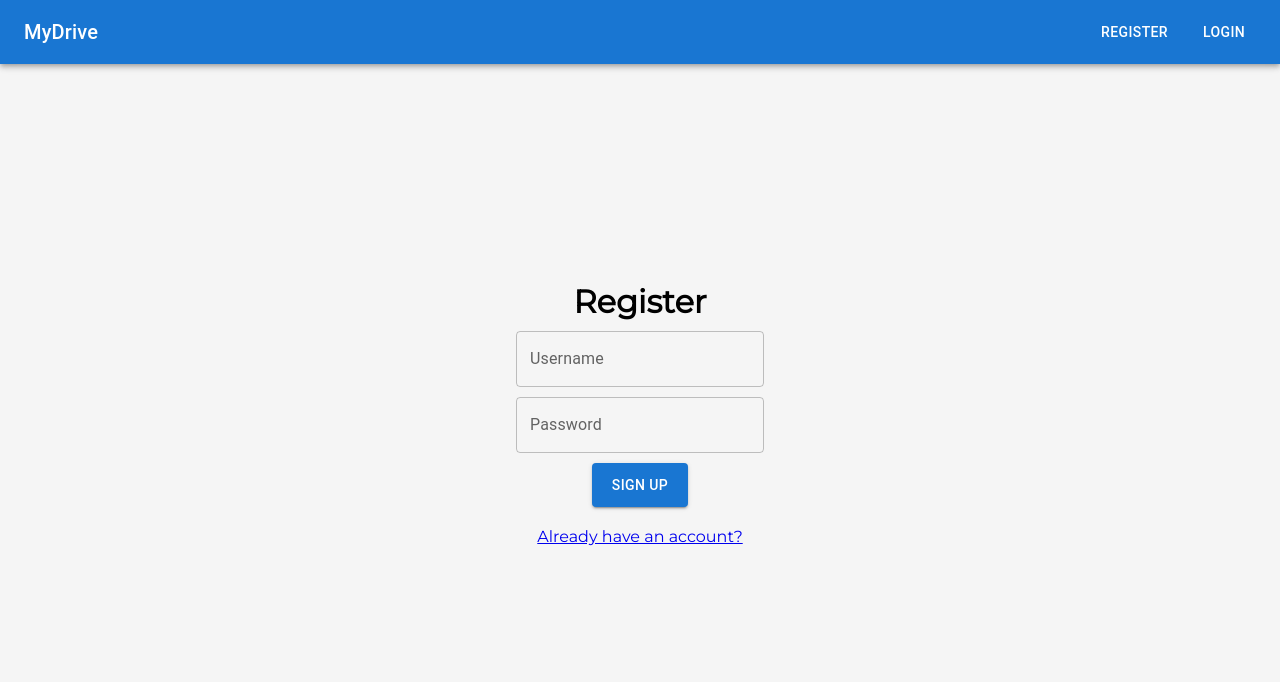
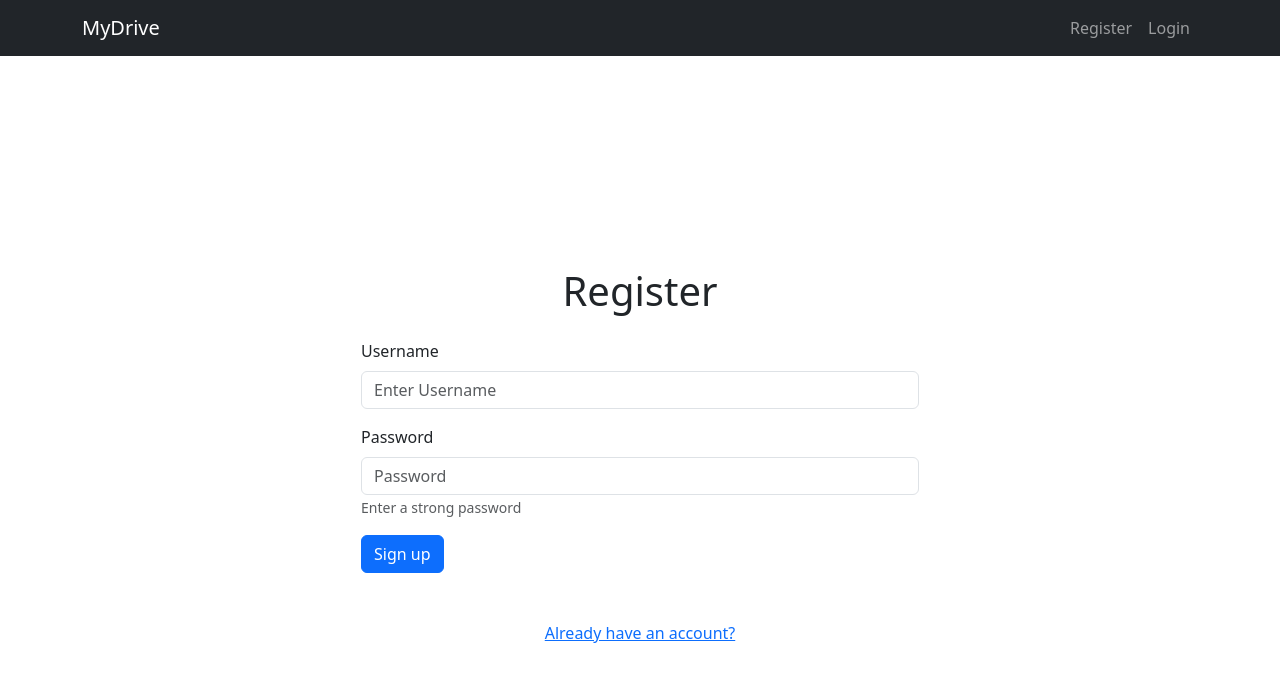
Before and after one commit to prajwal-pawar/MyDrive, a React (Vite) app in the folder client/: page /register in a window 1280 px wide. Shown: the top 682 px of the page. Built offline with nearby package versions, Linux system fonts and the light colour scheme.

Commit message:
remove MUI & add react-bootstrap

```diff
--- a/client/src/components/App.jsx
+++ b/client/src/components/App.jsx
@@ -9,6 +9,7 @@ function App() {
   return (
     <div className="App">
       <Navbar />
+
       {/* routing */}
       <Routes>
         <Route exact path="/" element={<Home />} />
--- a/client/src/components/Home.jsx
+++ b/client/src/components/Home.jsx
@@ -1,12 +1,13 @@
 import { useEffect, useRef, useState } from "react";
 import { useNavigate } from "react-router-dom";
-import { Button, Grid } from "@mui/material";
+import { Form, Button } from "react-bootstrap";
 import axios from "axios";
 import Notifications from "./Notifications";
 import isTokenExpired from "../utils/checkExpireToken";
 
 const Home = () => {
   // state hooks for error and success messages
+  const [file, setFile] = useState();
   const [message, setMessage] = useState("");
   const [error, setError] = useState(false);
 
@@ -75,33 +76,24 @@ const Home = () => {
   };
 
   return (
-    <div>
-      <h1 style={{ textAlign: "center", margin: "20px 0px" }}>MyDrive</h1>
+    <div className="container d-flex flex-column align-items-center justify-content-center mt-5">
+      <h1 className="mb-4">MyDrive</h1>
 
-      <Grid container display="flex" justifyContent="center">
-        {/* if there is message, notify as per API response otherwise null */}
-        {message ? <Notifications error={error} message={message} /> : null}
-      </Grid>
+      {/* if there is message, notify as per API response otherwise null */}
+      {message ? <Notifications message={message} /> : null}
 
-      <div style={{ textAlign: "center" }}>
-        <label htmlFor="uploadBtn">
-          <input
-            type="file"
-            id="uploadBtn"
-            style={{ display: "none" }}
-            ref={fileRef}
-            onChange={uploadFiles} // on changing file
-          />
-          <Button
-            color="primary"
-            variant="contained"
-            component="span"
-            style={{ marginBottom: "20px" }}
-          >
-            Upload Files
-          </Button>
-        </label>
-      </div>
+      <Form.Group controlId="formFile" className="mb-3 mt-2 w-50">
+        <Form.Label>Choose File to Upload</Form.Label>
+        <Form.Control
+          type="file"
+          ref={fileRef}
+          // onChange={uploadFiles} // on changing file
+        />
+      </Form.Group>
+
+      <Button variant="primary" onClick={uploadFiles}>
+        Upload
+      </Button>
     </div>
   );
 };
--- a/client/src/components/Login.jsx
+++ b/client/src/components/Login.jsx
@@ -1,6 +1,6 @@
 import { useRef, useState } from "react";
 import { Link, useNavigate } from "react-router-dom";
-import { Grid, TextField, Button } from "@mui/material";
+import { Form, Button } from "react-bootstrap";
 import axios from "axios";
 import Notifications from "./Notifications";
 
@@ -16,8 +16,11 @@ const Login = () => {
   const navigate = useNavigate();
 
   // login user
-  const loginUser = async () => {
+  const loginUser = async (event) => {
     try {
+      // prevent default behaviour of form submit
+      event.preventDefault();
+
       // getting input values
       let username = usernameRef.current.value;
       let password = passwordRef.current.value;
@@ -51,49 +54,44 @@ const Login = () => {
   };
 
   return (
-    <div>
-      <Grid
-        container
-        display="flex"
-        flexDirection="column"
-        justifyContent="center"
-        alignItems="center"
-        minHeight="100vh"
+    <div
+      className="container d-flex flex-column align-items-center justify-content-center"
+      style={{ minHeight: "100vh" }}
     >
-        <h1 style={{ margin: "-100px 0px 10px 0px" }}>Login</h1>
+      <h1 className="mb-4">Login</h1>
 
       {/* if there is message, notify as per API response otherwise null */}
       {message ? <Notifications error={error} message={message} /> : null}
 
-        <TextField
+      <Form onSubmit={loginUser} className="w-50">
+        <Form.Group className="mb-3" controlId="formUserName">
+          <Form.Label>Username</Form.Label>
+          <Form.Control
             type="text"
-          id="outlined-basic"
-          label="Username"
-          variant="outlined"
-          inputRef={usernameRef} // same as ref={usernameRef}
-          style={{ marginBottom: "10px" }}
+            ref={usernameRef}
+            placeholder="Enter Username"
+            required
           />
-        <TextField
+        </Form.Group>
+
+        <Form.Group className="mb-3" controlId="formPassword">
+          <Form.Label>Password</Form.Label>
+          <Form.Control
             type="password"
-          id="outlined-basic"
-          label="Password"
-          variant="outlined"
-          inputRef={passwordRef} // same as ref={passwordRef}
-          style={{ marginBottom: "10px" }}
+            ref={passwordRef}
+            placeholder="Password"
+            required
           />
+        </Form.Group>
 
-        <Button
-          variant="contained"
-          onClick={loginUser}
-          style={{ padding: "10px 20px" }}
-        >
-          Sign in
+        <Button variant="primary" type="submit">
+          Login
         </Button>
+      </Form>
 
-        <Link to="/register" style={{ marginTop: "20px" }}>
+      <Link to="/register" className="mt-5">
         Don't have an account?
       </Link>
-      </Grid>
     </div>
   );
 };
--- a/client/src/components/Navbar.jsx
+++ b/client/src/components/Navbar.jsx
@@ -1,4 +1,4 @@
-import { AppBar, Toolbar, Typography, Button, Grid } from "@mui/material";
+import { Navbar as Navigation, Container, Nav } from "react-bootstrap";
 import { useNavigate, Link } from "react-router-dom";
 
 const Navbar = () => {
@@ -15,65 +15,37 @@ const Navbar = () => {
   };
 
   return (
-    <AppBar position="static">
-      <Toolbar>
-        {/* left side */}
-        <Typography variant="h6" component="div" sx={{ flexGrow: 1 }}>
-          MyDrive
-        </Typography>
+    <Navigation bg="dark" data-bs-theme="dark">
+      <Container>
+        <Link to="/" style={{ textDecoration: "none" }}>
+          <Navigation.Brand>MyDrive</Navigation.Brand>
+        </Link>
 
-        {/* right side */}
+        {/* if user is authenticated */}
         {token ? (
-          <Grid container spacing={2} justifyContent="flex-end">
-            <Grid item>
-              <Button color="inherit">
-                <Link to="/" style={{ textDecoration: "none", color: "#fff" }}>
+          <Nav className="ms-auto">
+            <Link to="/" className="nav-link">
               Home
             </Link>
-              </Button>
-            </Grid>
-            <Grid item>
-              <Button color="inherit">
-                <Link
-                  to="/user/files"
-                  style={{ textDecoration: "none", color: "#fff" }}
-                >
-                  Files
+            <Link to="/user/files" className="nav-link">
+              Your Files
             </Link>
-              </Button>
-            </Grid>
-            <Grid item>
-              <Button color="inherit" onClick={logout}>
+            <button className="nav-link" onClick={logout}>
               Logout
-              </Button>
-            </Grid>
-          </Grid>
+            </button>
+          </Nav>
         ) : (
-          <Grid container spacing={2} justifyContent="flex-end">
-            <Grid item>
-              <Button color="inherit">
-                <Link
-                  to="/register"
-                  style={{ textDecoration: "none", color: "#fff" }}
-                >
+          <Nav className="ms-auto">
+            <Link to="/register" className="nav-link">
               Register
             </Link>
-              </Button>
-            </Grid>
-            <Grid item>
-              <Button color="inherit">
-                <Link
-                  to="/login"
-                  style={{ textDecoration: "none", color: "#fff" }}
-                >
+            <Link to="/login" className="nav-link">
               Login
             </Link>
-              </Button>
-            </Grid>
-          </Grid>
+          </Nav>
         )}
-      </Toolbar>
-    </AppBar>
+      </Container>
+    </Navigation>
   );
 };
 export default Navbar;
--- a/client/src/components/Notifications.jsx
+++ b/client/src/components/Notifications.jsx
@@ -1,41 +1,37 @@
-import { useEffect, useState } from "react";
-import { Alert, Snackbar } from "@mui/material";
+import { useState, useEffect } from "react";
+import { ToastContainer, Toast } from "react-bootstrap";
 
-// MUI Toast notification
+// Toast notification
 const Notifications = (props) => {
   // destructuring props
   const { error, message } = props;
 
-  // hooks
-  const [open, setOpen] = useState(false);
+  const [show, setShow] = useState(false);
 
-  // close notification
-  const handleClose = () => {
-    setOpen(false);
-  };
-
+  // When message changes, show the Toast
   useEffect(() => {
-    // set open to true when there's a message to display
     if (message) {
-      setOpen(true);
+      setShow(true);
     }
   }, [message]);
 
   return (
-    <Snackbar
-      open={open}
-      onClose={handleClose}
-      autoHideDuration={6000}
-      anchorOrigin={{ vertical: "top", horizontal: "center" }}
-    >
-      <Alert
-        // if error is true set severity as error otherwise success
-        severity={error ? "error" : "success"}
-        onClose={handleClose}
+    <ToastContainer className="p-3" position="top-center" style={{ zIndex: 1 }}>
+      <Toast
+        className="d-inline-block m-1"
+        bg={error ? "danger" : "success"}
+        show={show}
+        onClose={() => setShow(false)}
+        delay={3000}
+        autohide
       >
-        {message}
-      </Alert>
-    </Snackbar>
+        <Toast.Header>
+          <strong className="me-auto">{error ? "Error" : "Success"}</strong>
+          <small>MyDrive</small>
+        </Toast.Header>
+        <Toast.Body className="Dark && text-white">{message}</Toast.Body>
+      </Toast>
+    </ToastContainer>
   );
 };
 
--- a/client/src/components/Register.jsx
+++ b/client/src/components/Register.jsx
@@ -1,6 +1,6 @@
 import { useRef, useState } from "react";
 import { Link, useNavigate } from "react-router-dom";
-import { Grid, TextField, Button } from "@mui/material";
+import { Form, Button } from "react-bootstrap";
 import axios from "axios";
 import Notifications from "./Notifications";
 
@@ -16,8 +16,11 @@ const Register = () => {
   const navigate = useNavigate();
 
   // register user
-  const registerUser = async () => {
+  const registerUser = async (event) => {
     try {
+      // prevent default behaviour of form submit
+      event.preventDefault();
+
       // getting input values
       let username = usernameRef.current.value;
       let password = passwordRef.current.value;
@@ -48,45 +51,45 @@ const Register = () => {
   };
 
   return (
-    <div>
-      <Grid
-        container
-        display="flex"
-        flexDirection="column"
-        justifyContent="center"
-        alignItems="center"
-        minHeight="100vh"
+    <div
+      className="container d-flex flex-column align-items-center justify-content-center"
+      style={{ minHeight: "100vh" }}
     >
-        <h1 style={{ margin: "-100px 0px 10px 0px" }}>Register</h1>
+      <h1 className="mb-4">Register</h1>
 
       {/* if there is message, notify as per API response otherwise null */}
       {message ? <Notifications error={error} message={message} /> : null}
 
-        <TextField
+      <Form onSubmit={registerUser} className="w-50">
+        <Form.Group className="mb-3" controlId="formUserName">
+          <Form.Label>Username</Form.Label>
+          <Form.Control
             type="text"
-          label="Username"
-          variant="outlined"
-          inputRef={usernameRef} // same as ref={usernameRef}
-          style={{ marginBottom: "10px" }}
+            ref={usernameRef}
+            placeholder="Enter Username"
+            required
           />
-        <TextField
+        </Form.Group>
+
+        <Form.Group className="mb-3" controlId="formPassword">
+          <Form.Label>Password</Form.Label>
+          <Form.Control
             type="password"
-          label="Password"
-          variant="outlined"
-          inputRef={passwordRef} // same as ref={passwordRef}
-          style={{ marginBottom: "10px" }}
+            ref={passwordRef}
+            placeholder="Password"
+            required
           />
-        <Button
-          variant="contained"
-          onClick={registerUser}
-          style={{ padding: "10px 20px" }}
-        >
+          <Form.Text className="text-muted">Enter a strong password</Form.Text>
+        </Form.Group>
+
+        <Button variant="primary" type="submit">
           Sign up
         </Button>
-        <Link to="/login" style={{ marginTop: "20px" }}>
+      </Form>
+
+      <Link to="/login" className="mt-5">
         Already have an account?
       </Link>
-      </Grid>
     </div>
   );
 };
--- a/client/src/components/UserFiles.jsx
+++ b/client/src/components/UserFiles.jsx
@@ -1,13 +1,5 @@
 import { useState, useEffect } from "react";
-import {
-  Card,
-  CardContent,
-  Typography,
-  CardActions,
-  Box,
-  Button,
-  Grid,
-} from "@mui/material";
+import { Card, Button } from "react-bootstrap";
 import axios from "axios";
 import moment from "moment";
 import download from "downloadjs";
@@ -150,66 +142,47 @@ const UserFiles = () => {
   };
 
   return (
-    <Box
-      sx={{
-        display: "flex",
-        flexDirection: "row",
-        flexWrap: "wrap",
-        margin: "20px 20px",
-      }}
-    >
-      <Grid container display="flex" justifyContent="center">
-        {/* if there is message, notify as per API response otherwise null */}
-        {message ? <Notifications error={error} message={message} /> : null}
-      </Grid>
+    <div className="container d-flex align-items-center justify-content-center flex-wrap">
+      {/* if there is message, notify as per API response otherwise null */}
+      {message ? <Notifications message={message} /> : null}
 
-      {/* map or search through user files */}
       {files.map((file, i) => (
-        <Card
-          sx={{
-            margin: "20px",
-            width: "300px",
-            height: "250px",
-            maxHeight: "250px",
-            display: "flex",
-            flexDirection: "column",
-            justifyContent: "space-between",
-          }}
-          key={i}
-        >
-          <CardContent>
-            <Typography gutterBottom variant="h5" component="div">
+        <Card key={i} className="me-4 w-25 mt-4" style={{ height: "220px" }}>
+          <Card.Body>
+            <Card.Title
+              style={{
+                whiteSpace: "nowrap",
+                overflow: "hidden",
+                textOverflow: "ellipsis",
+              }}
+            >
               {file.name}
-            </Typography>
-            <Typography variant="body2" color="text.secondary">
-              {file.type}
-            </Typography>
-            <Typography variant="body2" color="text.secondary">
+            </Card.Title>
+            <Card.Text>
+              {/* file type */}
+              {file.type} <br />
               {/* converting file size from KB to MB */}
-              {byteToSize(file.size)}
-            </Typography>
-            <Typography variant="body2" color="text.secondary">
-              {/* {file.updatedAt} */}
+              {byteToSize(file.size)} <br />
+              {/* date */}
               {moment(file.updatedAt).format("Do MMMM YYYY")}
-            </Typography>
-          </CardContent>
+            </Card.Text>
+          </Card.Body>
 
-          <CardActions>
-            <Button size="small" onClick={() => downloadUserFile(file)}>
+          <Card.Footer className="d-flex justify-content-between align-items-center">
+            <Button
+              variant="primary"
+              onClick={() => downloadUserFile(file)}
+              className="me-4 mt-auto"
+            >
               Download
             </Button>
-            {/* <Button size="small" onClick={() => deleteUserFiles(file.name)}> */}
-            <Button
-              size="small"
-              color="error"
-              onClick={() => deleteUserFiles(file)}
-            >
+            <Button variant="danger" onClick={() => deleteUserFiles(file)}>
               Delete
             </Button>
-          </CardActions>
+          </Card.Footer>
         </Card>
       ))}
-    </Box>
+    </div>
   );
 };
 
--- a/client/src/main.jsx
+++ b/client/src/main.jsx
@@ -3,6 +3,7 @@ import ReactDOM from "react-dom/client";
 import { BrowserRouter as Router } from "react-router-dom";
 import App from "./components/App";
 import "./styles/index.css";
+import "bootstrap/dist/css/bootstrap.min.css";
 
 ReactDOM.createRoot(document.getElementById("root")).render(
   // using router for routing
```
Lines whose indentation alone changed are shown as unchanged.
